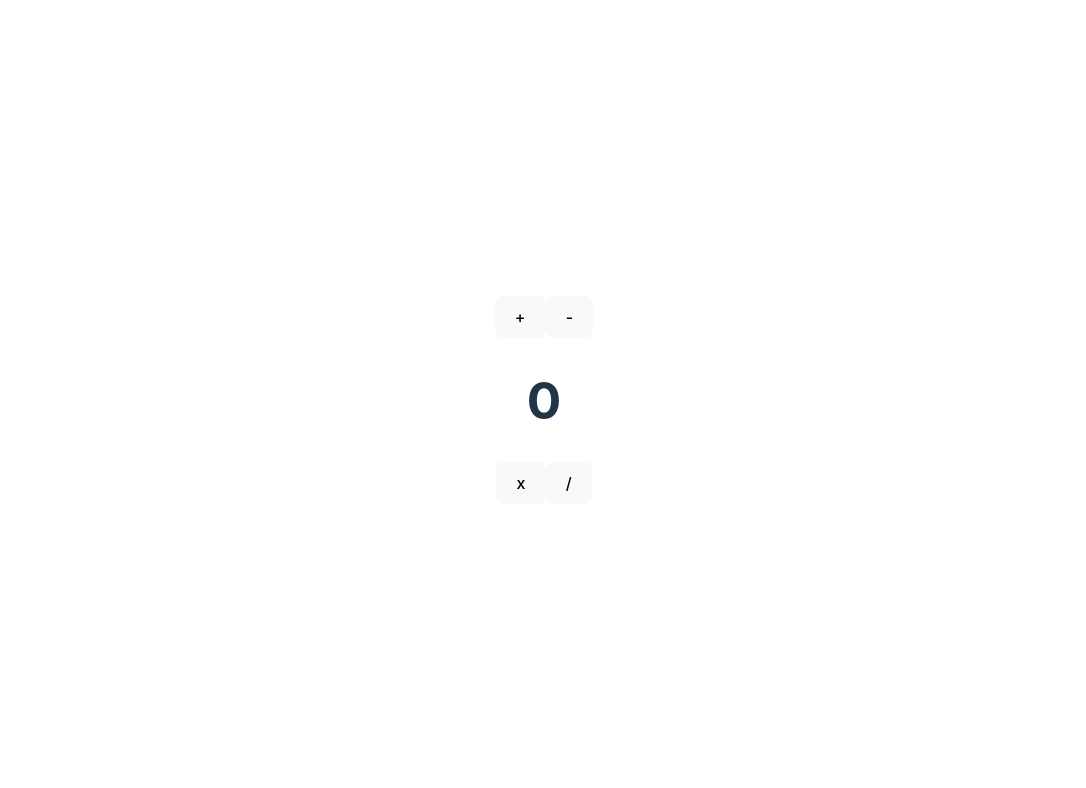
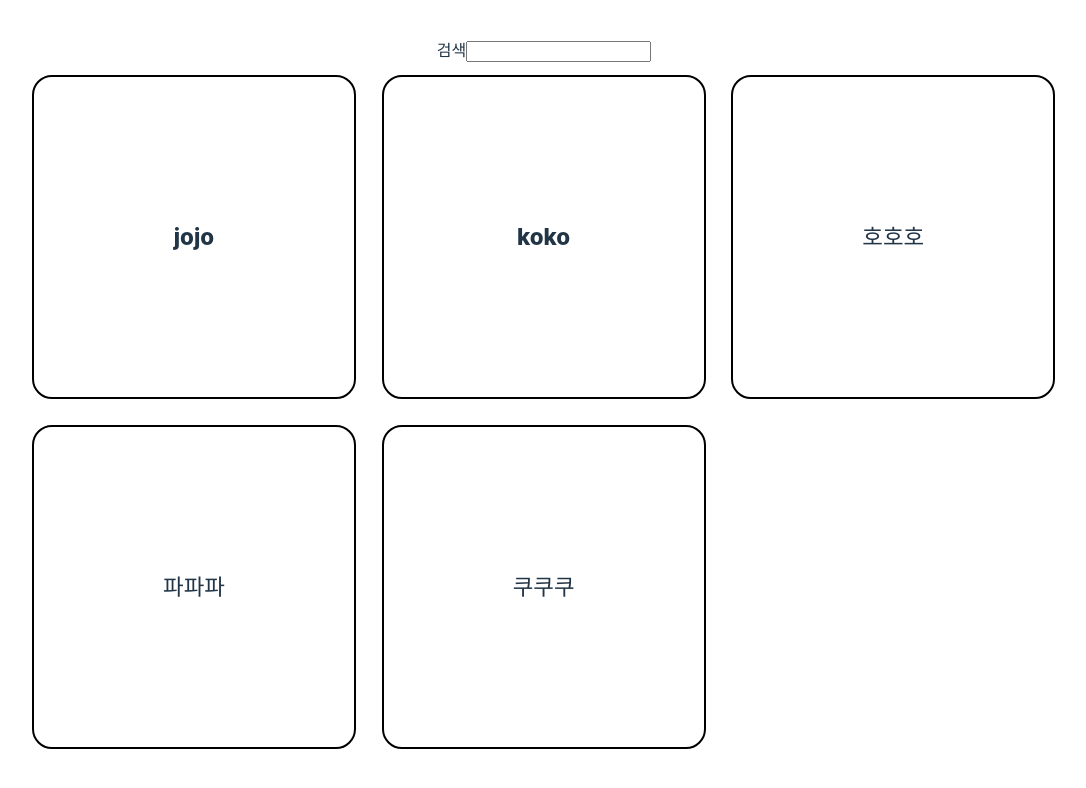
Before and after one commit to JoStar33/Developers-Refinement-React, a React (Vite) app: page / in a window 1280 px wide. Shown: the top 788 px of the page, without its empty margins (96-1182 px from the left). Built offline with nearby package versions, Linux system fonts and the light colour scheme.

Commit message:
feat: useTransition 사용

```diff
--- a/package.json
+++ b/package.json
@@ -10,11 +10,13 @@
   },
   "dependencies": {
     "react": "^18.2.0",
-    "react-dom": "^18.2.0"
+    "react-dom": "^18.2.0",
+    "styled-components": "^5.3.9"
   },
   "devDependencies": {
     "@types/react": "^18.0.28",
     "@types/react-dom": "^18.0.11",
+    "@types/styled-components": "^5.1.26",
     "@vitejs/plugin-react": "^3.1.0",
     "typescript": "^4.9.3",
     "vite": "^4.2.0"
--- a/src/App.tsx
+++ b/src/App.tsx
@@ -1,7 +1,7 @@
 import { useRef, useState } from 'react';
 import './App.css';
 import Dialog from './components/Dialog';
-import UseReducer from './components/UseReducer';
+import UseTransition from './components/UseTransition';
 import { DialogContext } from './utils/DialogContext';
 
 const App = () => {
@@ -15,7 +15,7 @@ const App = () => {
     <DialogContext.Provider value={{setDialog}}>
       <Dialog text={dialogText.current} isShow={dialogShow}/>
       <div className="App">
-        <UseReducer/>
+        <UseTransition/>
       </div>
     </DialogContext.Provider>
   )
--- /dev/null
+++ b/src/components/UseTransition.tsx
@@ -0,0 +1,99 @@
+import { useRef, useState, useTransition } from "react";
+import styled from 'styled-components';
+
+interface Card {
+  id: string;
+  name: string;
+  decription: string;
+}
+
+const UseTransition = () => {
+  /*
+  이 훅은 당장에라도 적용시키고 싶을 정도로 매력있게 와닿았다.
+  가령 예를 들어보자. 검색을 위해 input으로 입력을 받을때마다 사용자에게 달라진 카드값을 보여줘야하는 화면이 있다고 쳤을때
+  asfsdagghsha 이런 식으로 한 2초만에 수많은 글자를 쓰게된다면 화면에 급진적인 변화가 일어나고 에플리케이션이 버벅거리는 현상을 목격할 수 있을거다.
+  이러한 문제점때문에 나오게 된게 바로 useTransition.검색이 되는걸 몇초 지연시켜 화면의 렌더링 횟수를 줄이는거다. 이점이 엄청 매력적으로 와닿았다.
+  한동안 내가 만들었던 보리쌀 프로젝트에도 이런 코드들이 꽤 많이 있는데 적용시킨다면 애플리케이션 성능을 대폭 올릴 수 있을듯 하다!!
+  */
+  const [search, setSearch] = useState<string>('');
+  const [isPending, startTransition] = useTransition();
+  const cards = useRef<Card[]>([
+    {
+      id: '23',
+      name: 'jojo',
+      decription: 'jojorion'
+    },
+    {
+      id: '24',
+      name: 'koko',
+      decription: 'jojorion'
+    },
+    {
+      id: '25',
+      name: '호호호',
+      decription: 'jojorion'
+    },
+    {
+      id: '26',
+      name: '파파파',
+      decription: 'jojorion'
+    },
+    {
+      id: '27',
+      name: '쿠쿠쿠',
+      decription: 'jojorion'
+    }
+  ]);
+  const handleSearch = (event: React.ChangeEvent<HTMLInputElement>) => {
+    //해당 함수가 낮은 우선순위로 적용된다.
+    startTransition(() => {
+      setSearch(event.target.value);
+    });
+  }
+  return (
+    <div>
+      <div>
+        <label htmlFor="search-card">검색</label>
+        <input type="text" id="search-card" onChange={handleSearch}/>
+      </div>
+      <CardContainer>
+        {
+          isPending
+          ? <div>로딩중...</div>
+          : cards.current.filter(card => {
+            if(card.name.includes(search))
+                return card;
+              return;
+            }).map(card =>
+              <Card key={card.id}>
+                {
+                  card.name
+                }
+              </Card>)
+        }
+      </CardContainer>
+    </div>
+  );
+};
+
+const Card = styled.div`
+display: flex;
+justify-content: center;
+align-items: center;
+margin: 1vw;
+width: 25vw;
+height: 25vw;
+border-radius: 20px;
+border: 2px solid black;
+font-size: 1.4rem;
+font-weight: 800;
+`;
+
+const CardContainer = styled.div`
+width: 82vw;
+display: flex;
+flex-direction: row;
+flex-wrap: wrap;
+`;
+
+export default UseTransition;
```
Also changed, not shown: 1 other file (tests, documents, lock files or other folders).
